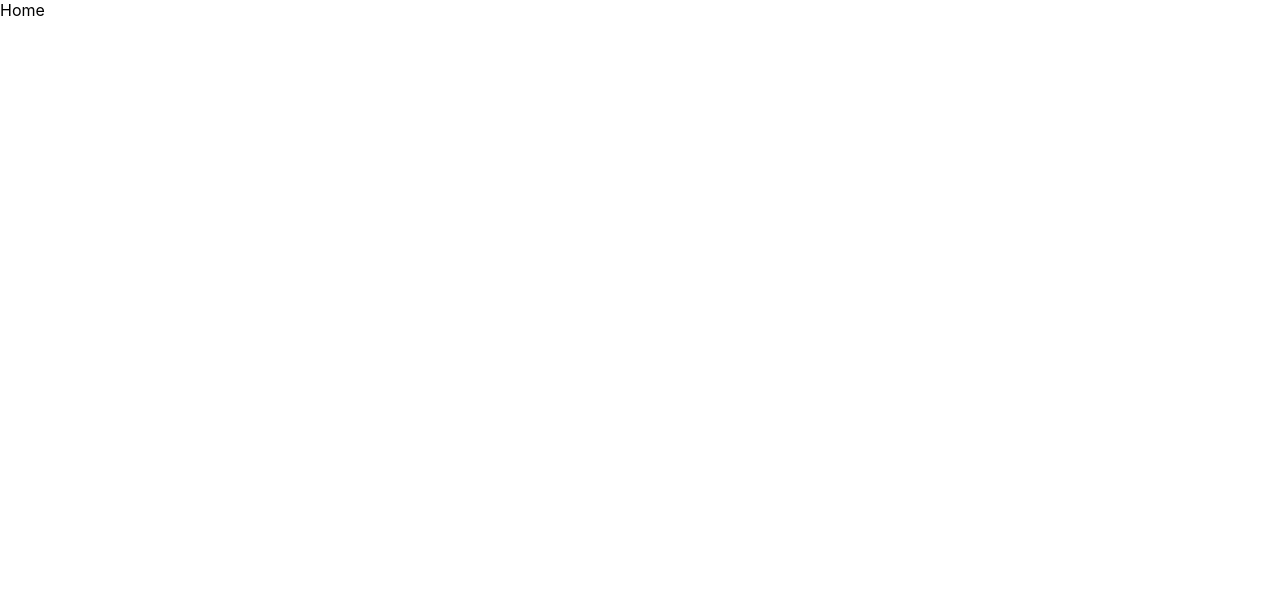
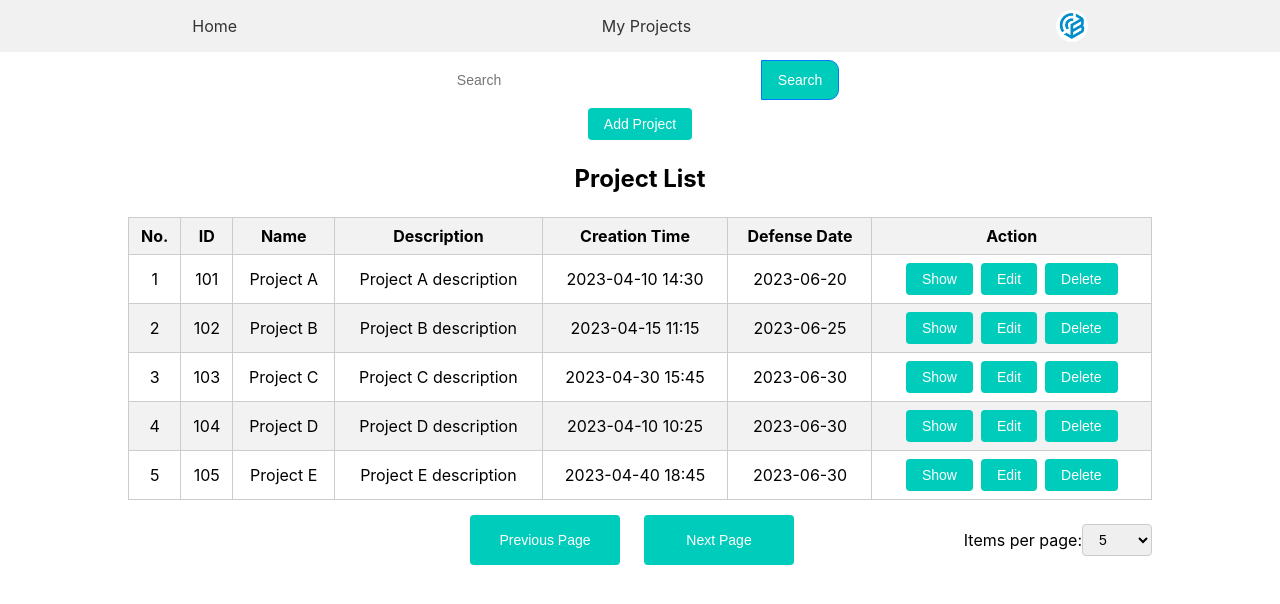
Before and after one commit to Warda-99/project-rest-api, a React (Create React App) app: page /home in a window 1280 px wide. Shown: the top 604 px of the page. Built offline with nearby package versions, Linux system fonts and the light colour scheme.

Commit message:
Added basic homepage and basic top bar

```diff
--- a/src/page/Home.js
+++ b/src/page/Home.js
@@ -1,7 +1,145 @@
-import React from 'react'
+import React, { useState } from 'react';
+import TopBar from './TopBar';
+import '../styles/Home.css';
 
 export const Home = () => {
+//info for test table
+  const projects = [
+    {
+      no: 1,
+      id: 101,
+      name: 'Project A',
+      description: 'Project A description',
+      creationTime: '2023-04-10 14:30',
+      defenseDate: '2023-06-20',
+    },
+    {
+      no: 2,
+      id: 102,
+      name: 'Project B',
+      description: 'Project B description',
+      creationTime: '2023-04-15 11:15',
+      defenseDate: '2023-06-25',
+    },
+    {
+      no: 3,
+      id: 103,
+      name: 'Project C',
+      description: 'Project C description',
+      creationTime: '2023-04-30 15:45',
+      defenseDate: '2023-06-30',
+    },
+    {
+      no: 4,
+      id: 104,
+      name: 'Project D',
+      description: 'Project D description',
+      creationTime: '2023-04-10 10:25',
+      defenseDate: '2023-06-30',
+    },
+    {
+      no: 5,
+      id: 105,
+      name: 'Project E',
+      description: 'Project E description',
+      creationTime: '2023-04-40 18:45',
+      defenseDate: '2023-06-30',
+    },
+    {
+      no: 6,
+      id: 106,
+      name: 'Project F',
+      description: 'Project F description a lot fot text',
+      creationTime: '2023-04-20 15:15',
+      defenseDate: '2023-06-30',
+    },
+
+  ];
+const [itemsPerPage, setItemsPerPage] = useState(5);
+const [currentPage, setCurrentPage] = useState(0);
+const displayedProjects = projects.slice(
+  currentPage * itemsPerPage,
+  currentPage * itemsPerPage + itemsPerPage
+);
+const handleItemsPerPageChange = (event) => {
+  setItemsPerPage(parseInt(event.target.value, 10));
+  setCurrentPage(0);
+};
+//end info
+
+// Authorization session switch (true/false)
+const [isLoggedIn] = useState(true);
+
   return (
-    <div>Home</div>
-  )
-}
+    <div>
+      <TopBar/>
+
+      {isLoggedIn ? (
+        // isLoggedIn
+        <>
+        <div>
+        <div class="SearchBlok">
+          <input type="text" class="inputplaceholder" placeholder="Search" />
+          <button class="go">Search</button>
+        </div>
+        <button class="AddProject">Add Project</button>
+        <h1>Project List</h1>
+        <table>
+          <thead>
+            <tr>
+              <th>No.</th>
+              <th>ID</th>
+              <th>Name</th>
+              <th>Description</th>
+              <th>Creation Time</th>
+              <th>Defense Date</th>
+              <th>Action</th>
+            </tr>
+          </thead>
+          <tbody>
+            {displayedProjects.map((project) => (
+            <tr key={project.id}>
+              <td>{project.no}</td>
+              <td>{project.id}</td>
+              <td>{project.name}</td>
+              <td>{project.description}</td>
+              <td>{project.creationTime}</td>
+              <td>{project.defenseDate}</td>
+              <td>
+                <button class="table-button">Show</button>
+                <button class="table-button">Edit</button>
+                <button class="table-button delete">Delete</button>
+              </td>
+            </tr>
+          ))}
+          </tbody>
+        </table>
+        <div class="pagesettings">
+          <div class="navigation-buttons">
+            <button>Previous Page</button>
+            <button>Next Page</button>
+          </div>
+          <div class="text-dropdown">
+            <span>Items per page:</span>
+            <select onChange={handleItemsPerPageChange}>
+              <option>5</option>
+              <option>10</option>
+              <option>25</option>
+              <option>50</option>
+              <option>100</option>
+            </select>
+          </div>
+        </div>
+      </div>
+        </>
+      ) : (
+        // !isLoggedIn
+        <div class="message">
+          <h2>Registration Required</h2>
+          <p>You need to be registered to access this page.</p>
+          <a href="#">Sign Up</a>
+        </div>
+      )}
+    </div>
+  );
+};
--- /dev/null
+++ b/src/page/TopBar.js
@@ -0,0 +1,34 @@
+import React, { useState } from 'react';
+import '../styles/TopBar.css';
+
+const TopBar = () => {
+
+     // Authorization session switch (true/false)
+  const [isLoggedIn] = useState(true);
+
+  return (
+    <div class="top-bar">
+        <a href="/home">Home</a>
+        {isLoggedIn ? (
+        // isLoggedIn
+        <>
+        <a href="#">My Projects</a>
+        <div className="dropdown">
+        <div class="profile-icon">
+            <img src={process.env.PUBLIC_URL + '/pbs.png'} alt="Profile Image"/>
+        </div>
+            <div className="dropdown-content">
+                <a href="#">My Account</a>
+                <a href="#">Logout</a>
+            </div>
+          </div>
+        </>
+      ) : (
+        // !isLoggedIn
+        <a href="#">Login</a>
+      )}
+    </div>
+  );
+};
+
+export default TopBar;
--- /dev/null
+++ b/src/styles/Home.css
@@ -0,0 +1,185 @@
+.container {
+    max-width: 1200px;
+    margin: 0 auto;
+    padding: 20px;
+  }
+
+  h1 {
+    font-size: 24px;
+    margin: 1.5rem;
+    text-align: center;
+  }
+
+  button {
+    background-color: #00CCBB;
+    border: none;
+    color: white;
+    padding: 8px 16px;
+    text-align: center;
+    text-decoration: none;
+    font-size: 14px;
+    cursor: pointer;
+    border-radius: 4px;
+  }
+
+  button:hover {
+    background-color: #00a194;
+  }
+
+  .search-container {
+    display: flex;
+    justify-content: flex-end;
+    margin-bottom: 20px;
+  }
+
+  table {
+    width: 80%;
+    margin: 0 auto;
+    border-collapse: collapse;
+    border: 1px solid #ccc;
+  }
+
+  th, td {
+    text-align: center;
+    padding: 8px;
+    border: 1px solid #ccc;
+    white-space: nowrap;
+  }
+
+  th {
+    background-color: #f2f2f2;
+  }
+
+  tr:nth-child(even) {
+    background-color: #f2f2f2;
+  }
+
+  .pagination-container {
+    display: flex;
+    justify-content: space-between;
+    align-items: center;
+    margin-top: 20px;
+  }
+
+  select {
+    padding: 6px 12px;
+    font-size: 14px;
+    border: 1px solid #ccc;
+    border-radius: 4px;
+  }
+
+  .SearchBlok {
+    display: flex;
+    justify-content: center;
+    align-items: center;
+    margin-top: 0.5rem;
+  }
+
+  .inputplaceholder {
+    border-radius: 10px 0 0 10px;
+    outline: none;
+    margin: 0;
+    width: 20rem;
+  }
+
+  .go {
+    border-radius: 0 10px 10px 0;
+    height: 2rem;
+    border: 1px solid #007bff;
+  }
+
+  .SearchBlok input[type="text"], .SearchBlok button {
+    height: 2.5rem;
+    box-sizing: border-box;
+    font-size: 14px;
+    vertical-align: middle;
+  }
+
+  .AddProject {
+    text-decoration: none;
+    display: block;
+    font-size: 14px;
+    margin: 0.5rem auto;
+    cursor: pointer;
+    border-radius: 4px;
+    transition: transform 0.3s ease-in-out;
+  }
+  .AddProject:hover{
+    transform: scale(1.05);
+  }
+  .AddProject:active{
+    transform: scale(1) translateY(4px);
+  }
+  .pagesettings{
+    display: flex;
+    justify-content: right;
+    align-items: center;
+    width: 100%;
+    position: relative;
+    margin-top: 1.5rem;
+  }
+  .navigation-buttons {
+    display: flex;
+    align-items: center;
+    justify-content: center;
+    position: absolute;
+    left: 50%;
+    transform: translateX(-50%);
+  }
+  .navigation-buttons button {
+    width: 150px;
+    height: 50px;
+    margin-left: 4px;
+    margin-right: 20px;
+  }
+  .text-dropdown {
+    display: flex;
+    align-items: center;
+    margin-right: 10%;
+  }
+  .table-button {
+    margin: 0 4px;
+  }
+
+  .table-button.delete:hover {
+    background-color: red;
+  }
+  .message {
+    display: flex;
+    flex-direction: column;
+    justify-content: center;
+    align-items: center;
+    margin: 20px;
+    padding: 20px;
+    border: 2px solid #ccc;
+    border-radius: 10px;
+    background-color: #f5f5f5;
+    text-align: center;
+  }
+
+  .message h2 {
+    margin: 0 0 10px 0;
+    font-size: 24px;
+  }
+
+  .message p {
+    margin: 0 0 20px 0;
+    font-size: 18px;
+  }
+
+  .message a {
+    display: inline-block;
+    padding: 10px;
+    border: 2px solid #00CCBB;
+    border-radius: 5px;
+    background-color: #00CCBB;
+    color: #fff;
+    font-size: 16px;
+    text-decoration: none;
+    transition: all 0.2s ease-in-out;
+  }
+
+  .message a:hover {
+    background-color: #fff;
+    color: #00a194;
+  }
--- /dev/null
+++ b/src/styles/TopBar.css
@@ -0,0 +1,63 @@
+.top-bar {
+    display: flex;
+    justify-content: space-around;
+    background-color: #f1f1f1;
+    padding: 10px;
+    position: relative;
+  }
+
+  .top-bar a {
+    display: flex;
+    justify-content: center;
+    align-items: center;
+    text-decoration: none;
+    color: #333;
+  }
+
+  .top-bar a:hover {
+    color: #007BFF;
+  }
+  .top-bar .dropdown {
+    position: relative;
+    display: inline-block;
+  }
+
+  .top-bar .dropdown-content {
+    display: none;
+    position: absolute;
+    background-color: #f1f1f1;
+    min-width: 160px;
+    box-shadow: 0px 8px 16px 0px rgba(0, 0, 0, 0.2);
+    z-index: 1;
+    top: 100%;
+    opacity: 0;
+    transition: opacity 0.3s;
+  }
+
+  .top-bar .dropdown-content a {
+    color: black;
+    padding: 12px 16px;
+    text-decoration: none;
+    display: block;
+  }
+
+  .top-bar .dropdown-content a:hover {
+    background-color: #ddd;
+  }
+
+  .top-bar .dropdown:hover .dropdown-content {
+    display: block;
+    opacity: 1;
+  }
+  .profile-icon {
+    width: 32px;
+    height: 32px;
+    border-radius: 50%;
+    overflow: hidden;
+  }
+
+  .profile-icon img {
+    width: 100%;
+    height: 100%;
+    object-fit: cover;
+  }
```
Also changed, not shown: public/pbs.png (added).
